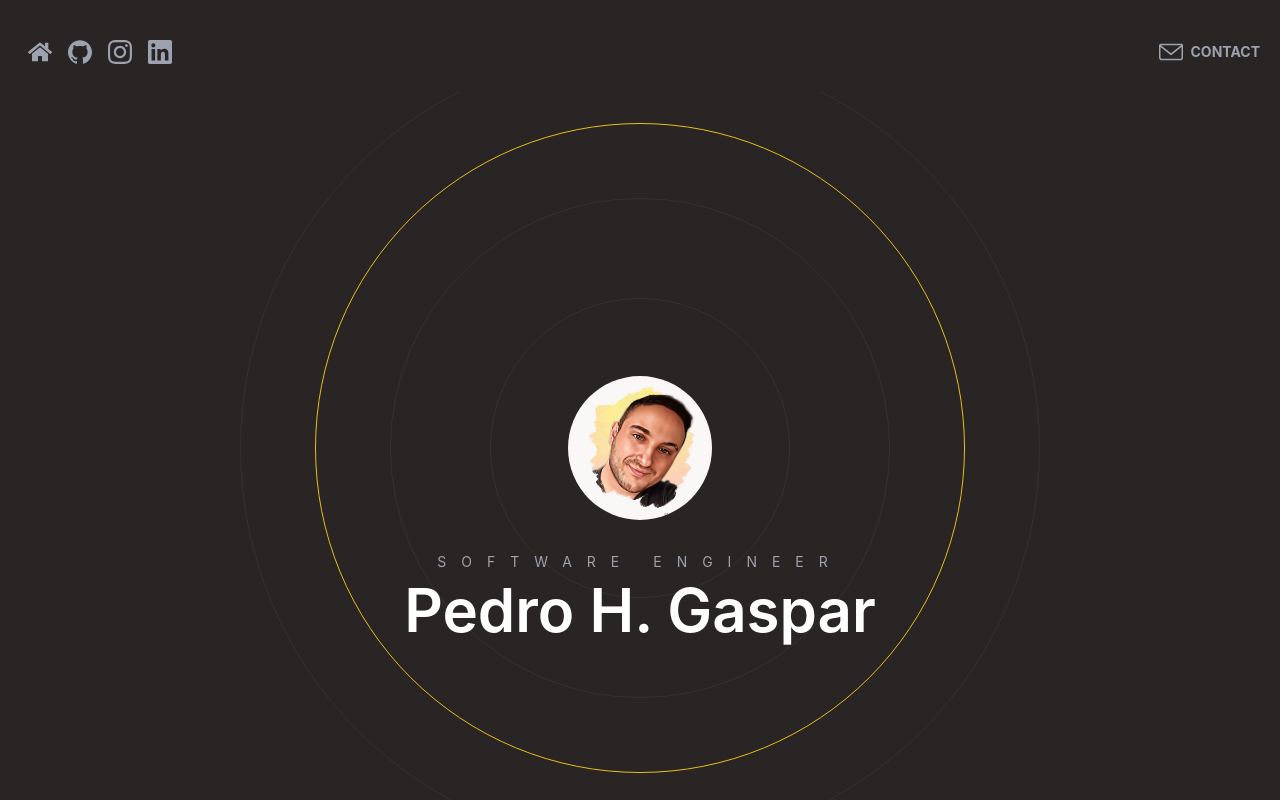
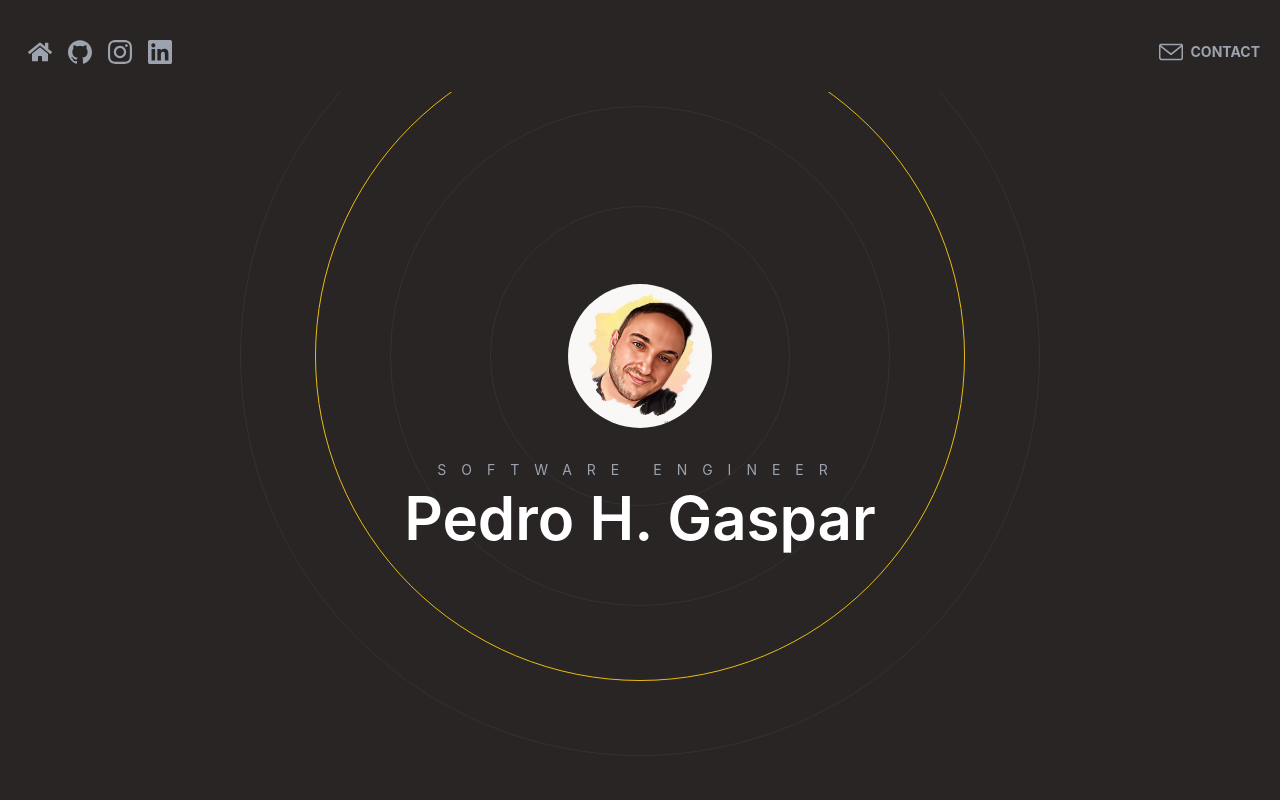
Before and after one commit to PedroHGaspar/MainPortfolio, a React (Create React App) app in the folder my-project/: page / in a window 1280 px wide. Shown: the top 800 px of the page. Built offline with nearby package versions, Linux system fonts and the light colour scheme.

Commit message:
navbar fixed now

```diff
--- a/my-project/src/components/Navbar.jsx
+++ b/my-project/src/components/Navbar.jsx
@@ -21,8 +21,8 @@ const Navbar = (props: { animate?: boolean }) => {
   };
 
   return (
-    <div className="navbar-wrapper" style={{ overflowX: "hidden" }}>
-      <header className="sticky top-0 z-50 mx-auto flex max-w-7xl items-start justify-between bg-stone-800 p-5 pt-8 xl:items-center">
+    <div className="navbar-wrapper" style={{ overflowX: "hidden", display: 'flex', alignItems: 'center', justifyContent: 'center' }}>
+      <header className="sticky top-0 z-50 mx-auto flex max-w-7xl items-start justify-between bg-stone-800 p-5 pt-8 xl:items-center" style={{ position: 'fixed', display: 'flex', alignItems: 'center', justifyContent: 'space-between', width: '100%' }}>
         <MotionDiv
           {...(animate && {
             initial: { opacity: 0, x: -500 },
```
